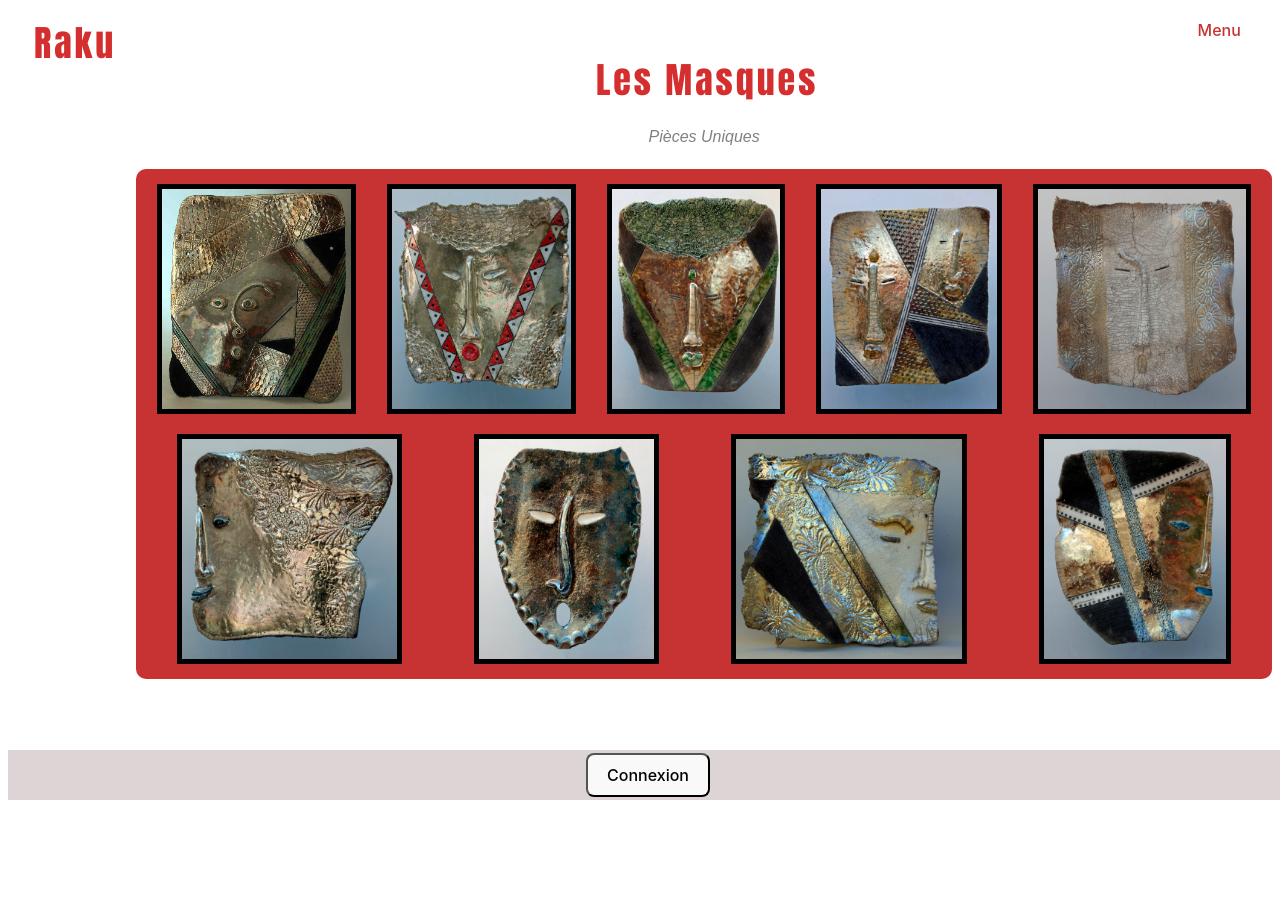
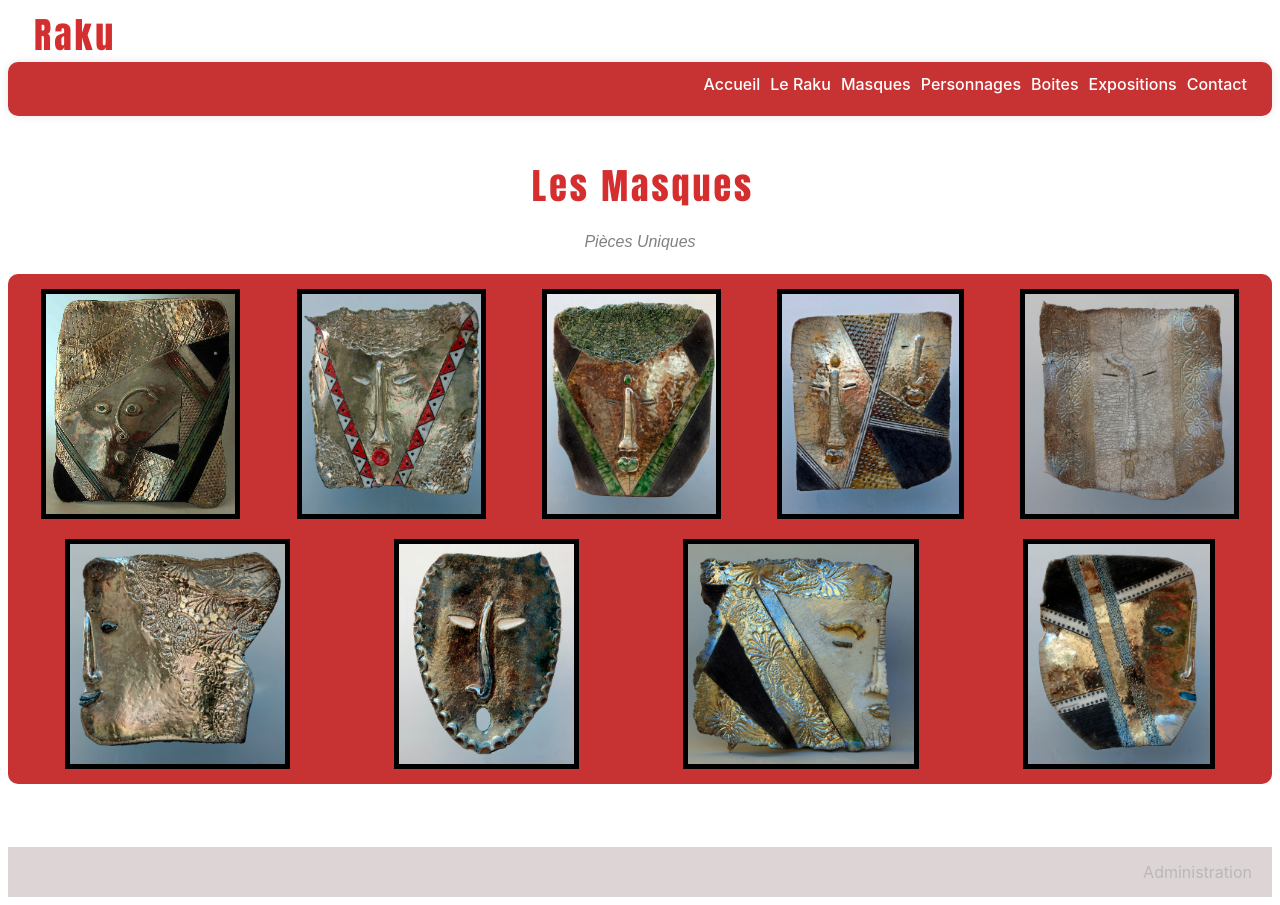
Before and after one commit to awo0d/websiteraku, a React (Vite) app in the folder front/: page /masque in a window 1280 px wide. Before the commit the page ends 800 px from the top, so only its background shows below. Built offline with nearby package versions, Linux system fonts and the light colour scheme.

Commit message:
Changement Final

```diff
--- a/front/src/App.css
+++ b/front/src/App.css
@@ -1,9 +1,6 @@
 /* App.css */
 
-/* Styles for #root */
-#root {
-  display: flex; /* Utiliser Flexbox */
-}
+
 
 
 
--- a/front/src/components/Card/card.css
+++ b/front/src/components/Card/card.css
@@ -4,17 +4,19 @@
     /*width: 200px; /* Largeur de la carte */
     height: 220px; /* Hauteur de la carte */
     margin-bottom: 20px; /* Espacement entre les cartes */
-    transition: transform 0.3s ease;
+   transition: transform 0.3s ease;
     margin: 10px;
     background-color: white;
+    max-width: 350px;
 }
+
 
 .card img {
     width: 100%; /* Pour remplir toute la largeur de la carte */
     height: 100%; /* Pour remplir toute la hauteur de la carte */
-    object-fit: cover; /* Utiliser l'image pour remplir complètement la carte */
+    /*object-fit: cover; /* Utiliser l'image pour remplir complètement la carte */
 }
 
 .card:hover {
-    transform: scale(2);
+    transform: scale(1.5);
 }
--- a/front/src/components/Footer/index.css
+++ b/front/src/components/Footer/index.css
@@ -1,14 +1,17 @@
 .Footer {
-  position: fixed;
-  bottom: 0;
+
   width: 100%;
   display: flex;
-  justify-content: center;
+  justify-content: right;
   align-items: center;
   background-color: #ddd5d5; /* Changez la couleur de fond selon vos besoins */
   height: 50px; /* Ajustez la hauteur selon votre design */
 }
 
+.Footer p {
+  margin-right: 20px;
+  color: rgb(185, 184, 184);
+}
 .modal-overlay {
   position: fixed;
   top: 0;
@@ -42,9 +45,10 @@
 .modal-content button {
   padding: 10px 20px;
   margin-right: 10px;
-  background-color: #007bff;
-  color: #fff;
+  background-color: #bfd7f8;
+  color: #000000;
   border: none;
+  margin: 4px;
   border-radius: 4px;
   cursor: pointer;
 }
--- a/front/src/components/Footer/index.jsx
+++ b/front/src/components/Footer/index.jsx
@@ -11,7 +11,7 @@ const Footer = () => {
 
   return (
     <div className="Footer">
-      <button onClick={openModal}>Connexion</button>
+      <p onClick={openModal}>Administration</p>
       {modalOpen && <Modal closeModal={() => setModalOpen(false)} />}
     </div>
   );
@@ -36,7 +36,7 @@ const Modal = ({ closeModal }) => {
   return (
     <div className="modal-overlay">
       <div className="modal-content">
-        <h2>Connexion</h2>
+        <h2>Admin</h2>
         {error && <p className="error">{error}</p>}
         <form onSubmit={handleSubmit}>
           <input
--- a/front/src/components/Header/Header.css
+++ b/front/src/components/Header/Header.css
@@ -8,3 +8,7 @@
     margin-left: 26px; /* Marge à gauche */
     letter-spacing: 3px; /* Espacement entre les lettres */
 }
+.header{
+    width: 100%;
+    height: 100px;
+}
--- a/front/src/components/Nav/nav.css
+++ b/front/src/components/Nav/nav.css
@@ -1,18 +1,18 @@
 .nav-ul {
-  list-style-type: none;
+  list-style: none;
   padding: 0;
   margin: 0;
-  display: none;
+  display: flex;
+  flex-wrap: nowrap;
+  align-items: center;
   background-color: #c73333; /* Fond rouge */
   border-radius: 10px; /* Coins arrondis */
   padding: 10px 20px; /* Espacement interne */
   box-shadow: 0 0 10px rgba(0, 0, 0, 0.1); /* Ombre */
-  flex-direction: column; /* Organiser en colonnes */
+  justify-content: flex-end;
 }
 
-.nav-ul.menu-open {
-  display: flex;
-}
+
 
 .nav-li {
   margin-bottom: 10px; /* Espace entre chaque élément */
@@ -21,6 +21,7 @@
 
 .nav-li a {
   text-decoration: none;
+  margin: 5px;
   color: #fff; /* Texte blanc */
 }
 
@@ -32,6 +33,7 @@
   right: 20px; /* Ajustez cette valeur selon vos besoins */
   top: 10px; /* Ajustez cette valeur selon vos besoins */
   background-color: transparent;
+  display: none;
   border: none;
   cursor: pointer;
   color: #c73333; /* Couleur du bouton rouge */
@@ -41,3 +43,29 @@
 .menu-button:hover {
   color: #ffdddd; /* Couleur du bouton rouge au survol */
 }
+
+@media (max-width: 540px) {
+  .menu-button{
+    display: block;
+  }
+  .nav-ul {
+    flex-direction: column;
+    width: 50px;
+    height: auto;
+  }
+  .nav-container{
+    display: flex;
+    justify-content: flex-end;
+  }
+  .nav-ul.menu-open{
+    width: 200px;
+  }
+  .nav-ul.menu-open {
+    display: flex;
+    position: relative;
+    z-index: 10;
+  }
+  .nav-ul.menu-closed {
+    display: none;
+  }
+}
--- a/front/src/pages/Home/home.css
+++ b/front/src/pages/Home/home.css
@@ -2,13 +2,13 @@
   display: flex;
   margin-top: 4%;
   width: 80%;
-  position: relative;
   margin-bottom: 70px;
 }
 
 .content {
   flex: 1;
   padding: 20px;
+  z-index: 0;
 }
 
 .schedule {
```
